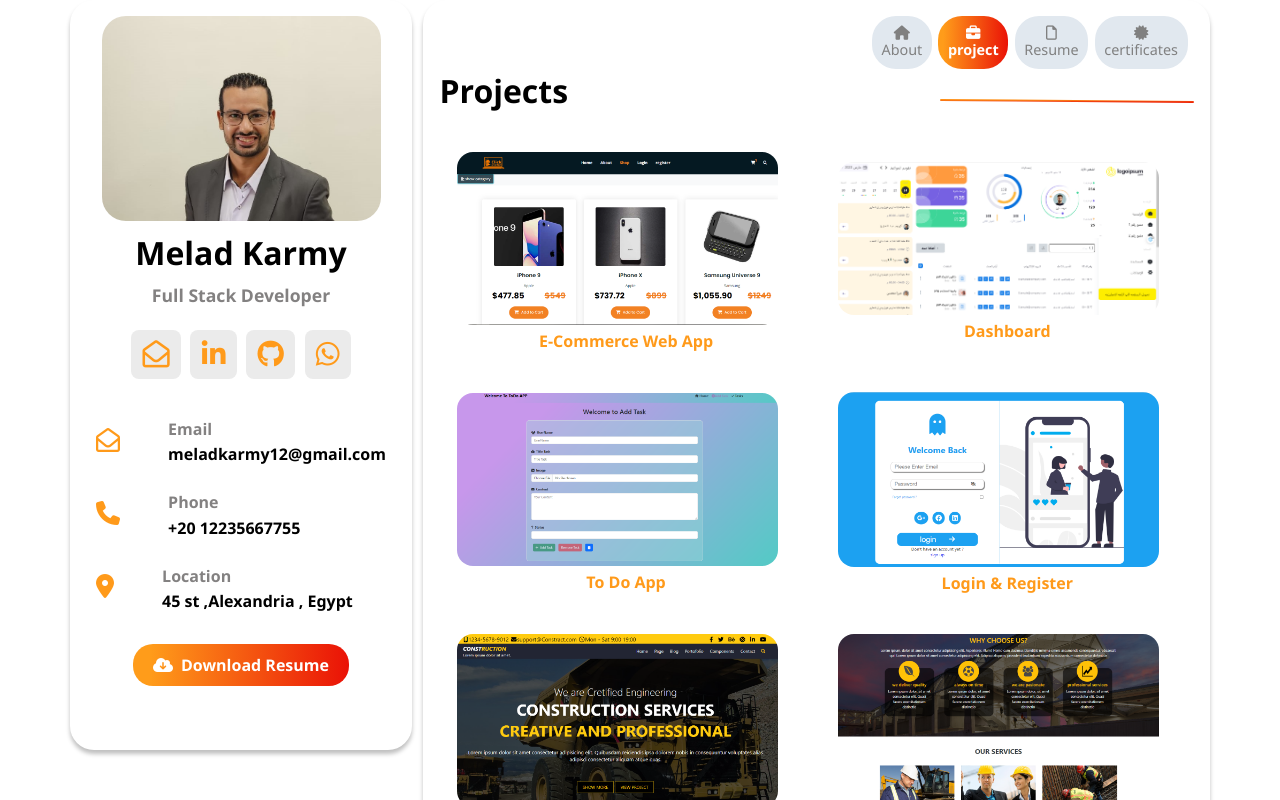
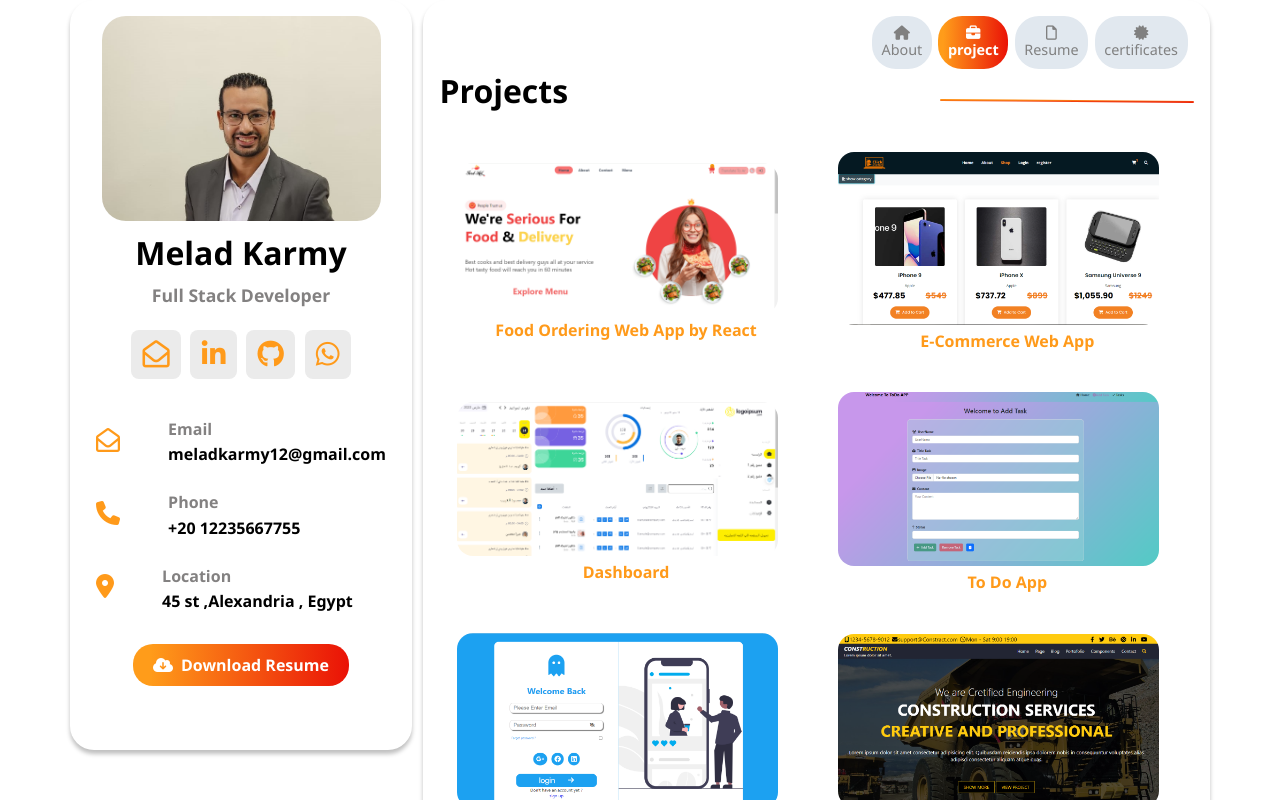
Before and after one commit to MeladKarmy/Portofolio, an Angular app: page /project in a window 1280 px wide. Shown: the top 800 px of the page. Built offline with nearby package versions, Linux system fonts and the light colour scheme.

Commit message:
update projects

```diff
--- a/src/app/components/projects/projects.component.ts
+++ b/src/app/components/projects/projects.component.ts
@@ -3,22 +3,107 @@ import { Component } from '@angular/core';
 @Component({
   selector: 'app-projects',
   templateUrl: './projects.component.html',
-  styleUrls: ['./projects.component.scss']
+  styleUrls: ['./projects.component.scss'],
 })
 export class ProjectsComponent {
-projects:any=[
-  {img:'../../../assets/images/projects/E-Commerce.png',textImg:'E-Commerce Web App',desc:'JWT , Login & Register ,Operation CRUD for Products , Intersepter , Services , HTTP , Routing , Angular Matrial , Payment Method , Add product to cart , Fillter',repo:'https://github.com/MeladKarmy/shop.git',link:'https://shop-xi-two.vercel.app/home'},
-  {img:'../../../assets/images/projects/dashboard.png',textImg:'Dashboard',desc:'NGRX Translate , Angular Matrial , Services , Binding , Life Cycle , Drag &Drop , Responsive Design ',repo:'https://github.com/MeladKarmy/Dash-Board.git',link:'https://dash-board-melad.vercel.app/'},
-  {img:'../../../assets/images/projects/todoApp.png',textImg:'To Do App',desc:'Angular Matrial , Services , Binding , Life Cycle , Reactive Forms , HTTP , Operation CRUD , Fillter ',repo:'https://github.com/MeladKarmy/To-Do-App.git',link:'https://to-do-app-hazel-pi.vercel.app/'},
-  {img:'../../../assets/images/projects/login.png',textImg:'Login & Register',desc:'Java Script , CSS , HTML , Responsive Design',repo:'https://github.com/MeladKarmy/login-and-Register.git',link:'https://meladkarmy.github.io/login-and-Register/index.html'},
-  {img:'../../../assets/images/projects/construction.png',textImg:'landing page (pure css)',desc:'HTML , CSS',repo:'https://github.com/MeladKarmy/Responsive-web-site.git',link:'https://meladkarmy.github.io/Responsive-web-site/'},
-  {img:'../../../assets/images/projects/constructionBootstrap.png',textImg:'landing page (Bootstrap)',desc:'HTML , CSS , Bootstrap',repo:'https://github.com/MeladKarmy/Bootstrap-web-site.git',link:'https://meladkarmy.github.io/Bootstrap-web-site/'},
-  {img:'../../../assets/images/projects/GEC.png',textImg:'GEC landing page',desc:'HTML , CSS , Responsive Design',repo:'https://github.com/MeladKarmy/GEC.git',link:'https://meladkarmy.github.io/GEC/'},
-  {img:'../../../assets/images/projects/pets.png',textImg:'Pets Shop landing page',desc:'HTML , CSS , Responsive Design , Media Query',repo:'https://github.com/MeladKarmy/pets-shop.git',link:'https://meladkarmy.github.io/pets-shop/'},
-  {img:'../../../assets/images/projects/OnlineShop.png',textImg:'Online Shop',desc:'HTML , CSS , Responsive Design , Media Query',repo:'https://github.com/MeladKarmy/online-shopping.git',link:'https://meladkarmy.github.io/online-shopping/'},
-  {img:'../../../assets/images/projects/cv.png',textImg:'CV Example (Web Design)',desc:'HTML , CSS ',repo:'https://github.com/MeladKarmy/Example-for-CV.git',link:'https://meladkarmy.github.io/Example-for-CV/'},
-  {img:'../../../assets/images/projects/CarRental.png',textImg:'Car Rental (Web Design)',desc:'HTML , CSS ',repo:'https://github.com/MeladKarmy/Car-Rental-Web-Design.git',link:'https://meladkarmy.github.io/Car-Rental-Web-Design/'},
-  {img:'../../../assets/images/projects/BussinesShop.png',textImg:'Business Shop (Web Design)',desc:'HTML , CSS ',repo:'https://github.com/MeladKarmy/Business-shop-Web-Design-.git',link:'https://meladkarmy.github.io/Business-shop-Web-Design-/'},
-  {img:'../../../assets/images/projects/CarWeb.png',textImg:'Cars Web (Web Design)',desc:'HTML , CSS ',repo:'https://github.com/MeladKarmy/cars-web-Design-.git',link:'https://meladkarmy.github.io/cars-web-Design-/'},
-]
+  projects: any = [
+    {
+      img: '../../../assets/images/projects/food-order.png',
+      textImg: 'Food Ordering Web App by React',
+      desc: 'JWT , Login & Register ,Operation CRUD for Products(Admin Dashboard), Routing , i18n to translate , Dark Mode, taillwind , Payment Method , Add product to cart , Fillter',
+      repo: 'https://github.com/MeladKarmy/Food-ordering.git',
+      link: 'https://food-ordering-pearl-omega.vercel.app/',
+    },
+    {
+      img: '../../../assets/images/projects/E-Commerce.png',
+      textImg: 'E-Commerce Web App',
+      desc: 'JWT , Login & Register ,Operation CRUD for Products , Intersepter , Services , HTTP , Routing , Angular Matrial , Payment Method , Add product to cart , Fillter',
+      repo: 'https://github.com/MeladKarmy/shop.git',
+      link: 'https://shop-xi-two.vercel.app/home',
+    },
+    {
+      img: '../../../assets/images/projects/dashboard.png',
+      textImg: 'Dashboard',
+      desc: 'NGRX Translate , Angular Matrial , Services , Binding , Life Cycle , Drag &Drop , Responsive Design ',
+      repo: 'https://github.com/MeladKarmy/Dash-Board.git',
+      link: 'https://dash-board-melad.vercel.app/',
+    },
+    {
+      img: '../../../assets/images/projects/todoApp.png',
+      textImg: 'To Do App',
+      desc: 'Angular Matrial , Services , Binding , Life Cycle , Reactive Forms , HTTP , Operation CRUD , Fillter ',
+      repo: 'https://github.com/MeladKarmy/To-Do-App.git',
+      link: 'https://to-do-app-hazel-pi.vercel.app/',
+    },
+    {
+      img: '../../../assets/images/projects/login.png',
+      textImg: 'Login & Register',
+      desc: 'Java Script , CSS , HTML , Responsive Design',
+      repo: 'https://github.com/MeladKarmy/login-and-Register.git',
+      link: 'https://meladkarmy.github.io/login-and-Register/index.html',
+    },
+    {
+      img: '../../../assets/images/projects/construction.png',
+      textImg: 'landing page (pure css)',
+      desc: 'HTML , CSS',
+      repo: 'https://github.com/MeladKarmy/Responsive-web-site.git',
+      link: 'https://meladkarmy.github.io/Responsive-web-site/',
+    },
+    {
+      img: '../../../assets/images/projects/constructionBootstrap.png',
+      textImg: 'landing page (Bootstrap)',
+      desc: 'HTML , CSS , Bootstrap',
+      repo: 'https://github.com/MeladKarmy/Bootstrap-web-site.git',
+      link: 'https://meladkarmy.github.io/Bootstrap-web-site/',
+    },
+    {
+      img: '../../../assets/images/projects/GEC.png',
+      textImg: 'GEC landing page',
+      desc: 'HTML , CSS , Responsive Design',
+      repo: 'https://github.com/MeladKarmy/GEC.git',
+      link: 'https://meladkarmy.github.io/GEC/',
+    },
+    {
+      img: '../../../assets/images/projects/pets.png',
+      textImg: 'Pets Shop landing page',
+      desc: 'HTML , CSS , Responsive Design , Media Query',
+      repo: 'https://github.com/MeladKarmy/pets-shop.git',
+      link: 'https://meladkarmy.github.io/pets-shop/',
+    },
+    {
+      img: '../../../assets/images/projects/OnlineShop.png',
+      textImg: 'Online Shop',
+      desc: 'HTML , CSS , Responsive Design , Media Query',
+      repo: 'https://github.com/MeladKarmy/online-shopping.git',
+      link: 'https://meladkarmy.github.io/online-shopping/',
+    },
+    {
+      img: '../../../assets/images/projects/cv.png',
+      textImg: 'CV Example (Web Design)',
+      desc: 'HTML , CSS ',
+      repo: 'https://github.com/MeladKarmy/Example-for-CV.git',
+      link: 'https://meladkarmy.github.io/Example-for-CV/',
+    },
+    {
+      img: '../../../assets/images/projects/CarRental.png',
+      textImg: 'Car Rental (Web Design)',
+      desc: 'HTML , CSS ',
+      repo: 'https://github.com/MeladKarmy/Car-Rental-Web-Design.git',
+      link: 'https://meladkarmy.github.io/Car-Rental-Web-Design/',
+    },
+    {
+      img: '../../../assets/images/projects/BussinesShop.png',
+      textImg: 'Business Shop (Web Design)',
+      desc: 'HTML , CSS ',
+      repo: 'https://github.com/MeladKarmy/Business-shop-Web-Design-.git',
+      link: 'https://meladkarmy.github.io/Business-shop-Web-Design-/',
+    },
+    {
+      img: '../../../assets/images/projects/CarWeb.png',
+      textImg: 'Cars Web (Web Design)',
+      desc: 'HTML , CSS ',
+      repo: 'https://github.com/MeladKarmy/cars-web-Design-.git',
+      link: 'https://meladkarmy.github.io/cars-web-Design-/',
+    },
+  ];
 }
```
Also changed, not shown: src/assets/images/projects/food-order.png (added).
